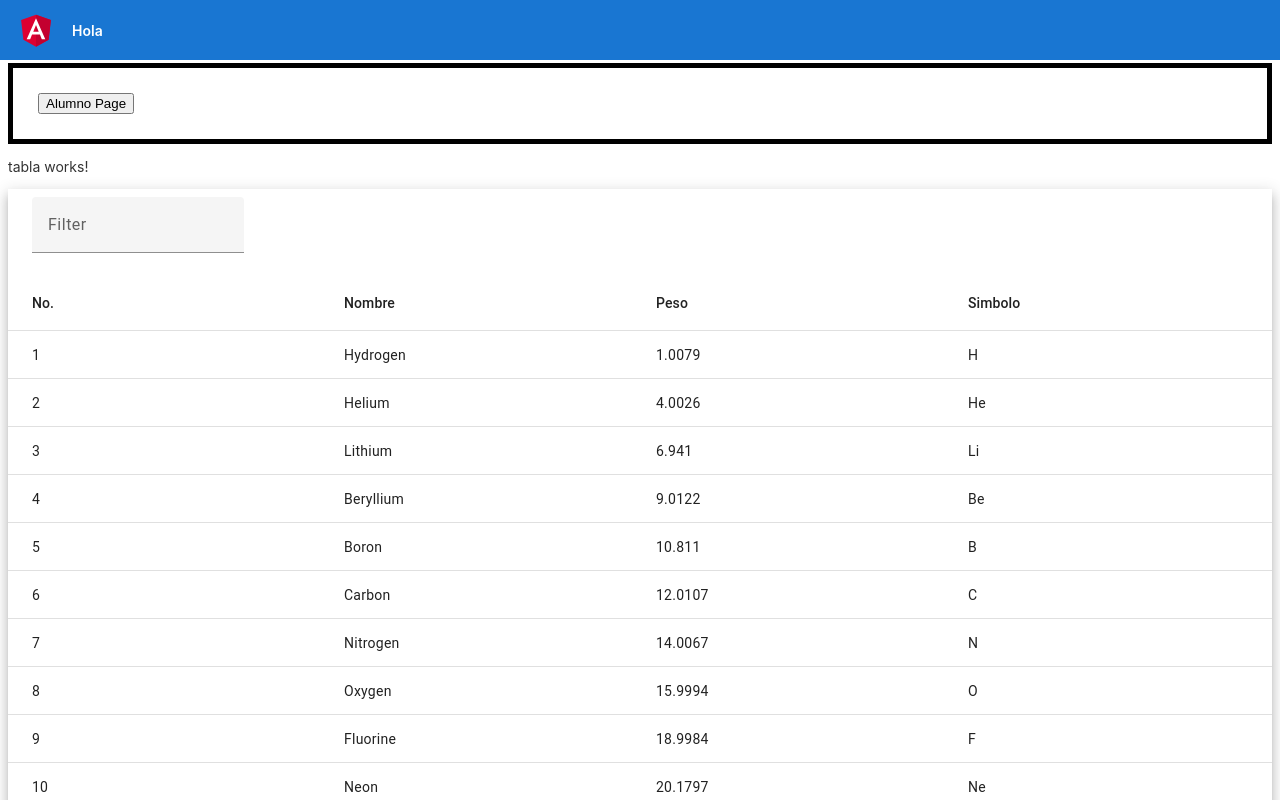
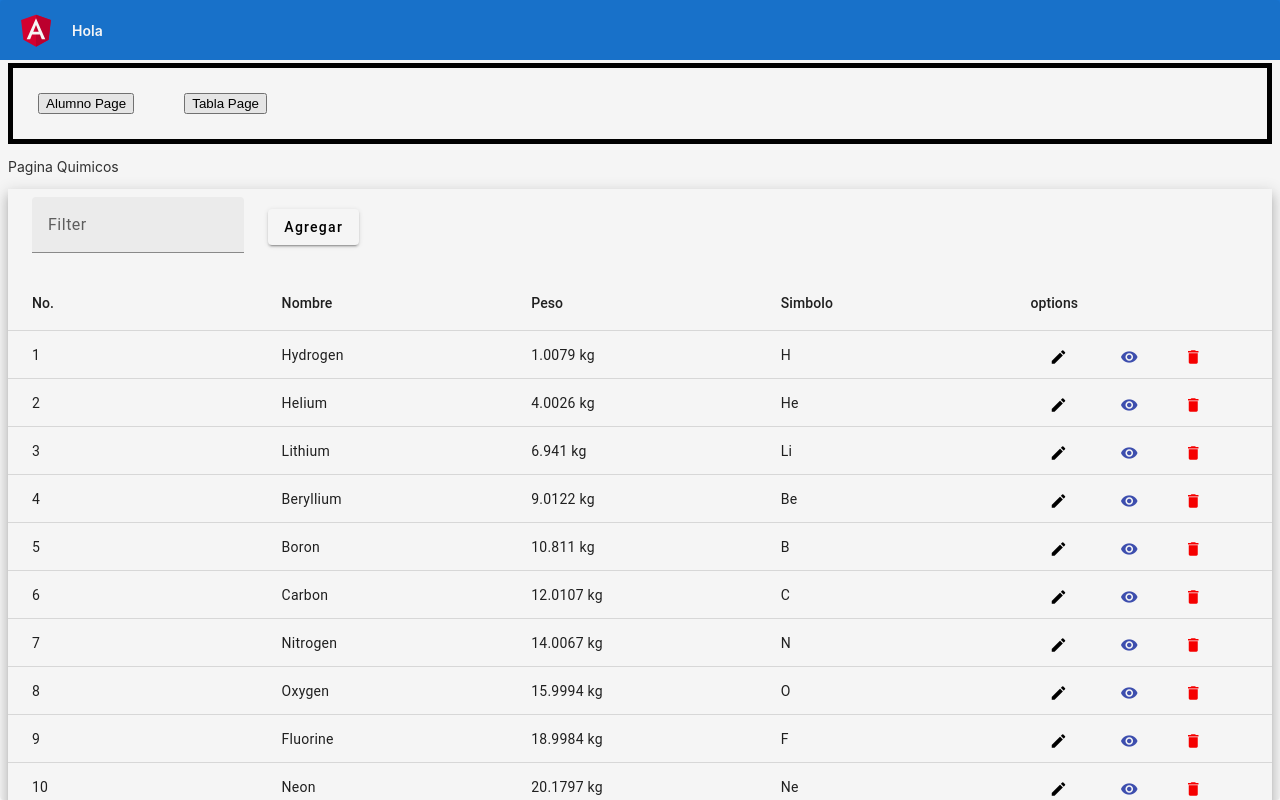
Before and after one commit to Dennis040119/AngularPersonal, an Angular app: page /tablas in a window 1280 px wide. Shown: the top 800 px of the page. Built offline with nearby package versions, Linux system fonts and the light colour scheme.

Commit message:
ultimo 11/05/23

```diff
--- a/package.json
+++ b/package.json
@@ -20,6 +20,7 @@
     "@angular/platform-browser": "^16.0.0",
     "@angular/platform-browser-dynamic": "^16.0.0",
     "@angular/router": "^16.0.0",
+    "@mui/icons-material": "^5.11.16",
     "rxjs": "~7.8.0",
     "tslib": "^2.3.0",
     "zone.js": "~0.13.0"
--- /dev/null
+++ b/src/app/agregar/agregar.component.css
@@ -0,0 +1,40 @@
+.btn-danger{
+    float: right;
+    align-items: flex-end;
+    background-color: rgb(255, 255, 255);
+    border: none;
+}
+.btn-success{
+  float: right;
+  margin-right: 10px;
+  align-items: flex-end;
+  border: none;
+}
+.card-body{
+
+    display: flex;
+    flex-direction: column;
+    margin-left: 2%;
+    width: 90%;
+}
+.card{
+
+  display: flex;
+  flex-direction: column;
+}
+
+.dos{
+  display: flex;
+  flex-direction: column;
+  align-items: center;
+  justify-content: space-around;
+  margin-top: 20px;
+  height: 50%;
+  margin-bottom: 2%;
+  position: sticky;
+  bottom: 0;
+  background-color: lightsteelblue;
+  padding-top: 2%;
+  padding-bottom: 2%;
+
+}
--- /dev/null
+++ b/src/app/agregar/agregar.component.html
@@ -0,0 +1,27 @@
+<link href="https://fonts.googleapis.com/icon?family=Material+Icons"rel="stylesheet">
+<form  class="form" layout="column">
+
+    <div class="card" layout="column">
+      <div class="card-header position-sticky sticky-top" style="margin:2%;background-color:rgb(255, 255, 255);top: -25px;">
+        <h2 style="float: left; margin-top: 10px;">Agregar Elemento</h2>
+        <button mat-button class=" btn btn-danger" (click)="cerrar()" >
+            <mat-icon>exit_to_app</mat-icon>
+        </button>
+        <button mat-button class=" btn btn-success" (click)="agregar()" >
+            <mat-icon>done</mat-icon>
+        </button>
+      </div>
+      <div class="card-body">
+        <!---Cuenta Contable-->
+        <mat-form-field>
+          <input matInput [(ngModel)]="nombre" name="nombre"  maxlength="50" placeholder="Nombre "autocomplete="off"  />
+        </mat-form-field>
+        <mat-form-field>
+            <input matInput [(ngModel)]="simbolo" name="simbolo" maxlength="3" placeholder="Simbolo "autocomplete="off"  />
+        </mat-form-field>
+        <mat-form-field>
+            <input matInput [(ngModel)]="peso" name="peso" maxlength="4" max="9999" min="0.00001" type="number" placeholder="Peso "autocomplete="off"  />
+        </mat-form-field>
+      </div>
+    </div>
+  </form>
--- /dev/null
+++ b/src/app/agregar/agregar.component.ts
@@ -0,0 +1,44 @@
+import { Component } from '@angular/core';
+import {MatIconModule} from '@angular/material/icon'
+import {MatDialogRef} from '@angular/material/dialog';
+
+
+@Component({
+  selector: 'app-agregar',
+  templateUrl: './agregar.component.html',
+  styleUrls: ['./agregar.component.css']
+})
+export class AgregarComponent {
+
+  nombre?:string;
+  peso?:number;
+  simbolo?:string;
+
+
+  constructor(
+    private dialogRef: MatDialogRef<AgregarComponent>,
+
+
+
+  ) { }
+
+  cerrar() {
+    this.dialogRef.close();
+  }
+
+  agregar(){
+
+    if(this.nombre!=undefined && this.peso!=undefined && this.simbolo!=undefined)
+    {
+
+      var a= { position: 10, name: this.nombre, weight: this.peso, symbol: this.simbolo};
+      this.dialogRef.close(a);
+
+
+    }else{
+      window.alert("Faltan datos")
+    }
+
+  }
+
+}
--- a/src/app/app.component.html
+++ b/src/app/app.component.html
@@ -21,6 +21,7 @@
 <div style="margin-top: 5%; border: solid black 5px; display: flex;" >
 
 <button routerLink="alumno" style="margin: 2%;">Alumno Page</button>
+<button routerLink="tablas" style="margin: 2%;">Tabla Page</button>
 </div>
 
 
--- a/src/app/tabla/tabla.component.html
+++ b/src/app/tabla/tabla.component.html
@@ -1,11 +1,15 @@
-<p>tabla works!</p>
+<link href="https://fonts.googleapis.com/icon?family=Material+Icons"rel="stylesheet">
+<p>Pagina Quimicos</p>
 
 <div class="example-container mat-elevation-z8">
 
     <div class="example-header">
         <mat-form-field>
-          <input matInput (keyup)="applyFilter($event.target.value)" placeholder="Filter">
+          <input matInput (keyup)="applyFilter($event)" placeholder="Filter">
+
         </mat-form-field>
+        <button mat-raised-button (click)="agregar()" style="margin-left: 2%;">Agregar</button>
+
       </div>
 
     <mat-table #table [dataSource]="dataSource">
@@ -28,7 +32,7 @@
       <!-- Weight Column -->
       <ng-container matColumnDef="weight">
         <mat-header-cell *matHeaderCellDef> Peso </mat-header-cell>
-        <mat-cell *matCellDef="let element"> {{element.weight}} </mat-cell>
+        <mat-cell *matCellDef="let element"> {{element.weight}} kg </mat-cell>
       </ng-container>
 
       <!-- Symbol Column -->
@@ -37,6 +41,26 @@
         <mat-cell *matCellDef="let element"> {{element.symbol}} </mat-cell>
       </ng-container>
 
+      <ng-container matColumnDef="options">
+        <mat-header-cell *matHeaderCellDef> options </mat-header-cell>
+        <mat-cell *matCellDef="let element">
+
+        <button mat-button style="height: 25px; position: static;background: transparent;border: none;padding-top: 5px;vertical-align: text-top;">
+          <mat-icon style="color: black;">edit</mat-icon>
+        </button>
+        <button mat-button class="consultar"
+            style="height: 25px; position: static;background: transparent;border: none;padding-top: 5px;padding-left: 10%;vertical-align: text-top;">
+            <mat-icon style="color: #3f51b5;">visibility</mat-icon>
+        </button>
+        <button mat-button style="height: 25px;position: static;color: red;border: none;background: transparent;padding-top: 5px;padding-left: 10%;vertical-align: text-top;">
+            <mat-icon>delete</mat-icon>
+        </button>
+
+        </mat-cell>
+      </ng-container>
+
+
+
       <mat-header-row *matHeaderRowDef="displayedColumns"></mat-header-row>
       <mat-row *matRowDef="let row; columns: displayedColumns;"></mat-row>
     </mat-table>
--- a/src/app/tabla/tabla.component.ts
+++ b/src/app/tabla/tabla.component.ts
@@ -1,5 +1,7 @@
 import { Component } from '@angular/core';
 import {MatTableDataSource} from '@angular/material/table';
+import { MatDialog } from '@angular/material/dialog';
+import { AgregarComponent } from '../agregar/agregar.component';
 
 @Component({
   selector: 'app-tabla',
@@ -7,13 +9,45 @@ import {MatTableDataSource} from '@angular/material/table';
   styleUrls: ['./tabla.component.css']
 })
 export class TablaComponent {
-  displayedColumns = ['position', 'name', 'weight', 'symbol'];
+  displayedColumns = ['position', 'name', 'weight', 'symbol','options'];
   dataSource = new MatTableDataSource(ELEMENT_DATA);
 
-  applyFilter(filterValue: string) {
-    filterValue = filterValue.trim(); // Remove whitespace
-    filterValue = filterValue.toLowerCase(); // MatTableDataSource defaults to lowercase matches
-    this.dataSource.filter = filterValue;
+  constructor(
+
+    private dialog: MatDialog
+
+  ){
+
+  }
+
+  applyFilter(event: Event) {
+    const filterValue = (event.target as HTMLInputElement).value;
+    this.dataSource.filter = filterValue.trim().toLowerCase();
+
+  }
+
+  agregar() {
+    const dialogCrear = this.dialog.open(AgregarComponent, {
+      width: '350px',
+      height: '350px',
+      autoFocus: false,
+      disableClose: true,
+      data: {
+
+      }
+    });
+    dialogCrear.afterClosed().subscribe(data => {
+      if (data != undefined) {
+        data.position=ELEMENT_DATA.length+1;
+        ELEMENT_DATA.push(data)
+        this.dataSource = new MatTableDataSource(ELEMENT_DATA);
+
+      } else {
+
+      }
+    })
+
+
   }
 
 }
```
Also changed, not shown: src/app/app.module.ts (+11 -4 lines), 2 other files (tests, documents, lock files or other folders).
